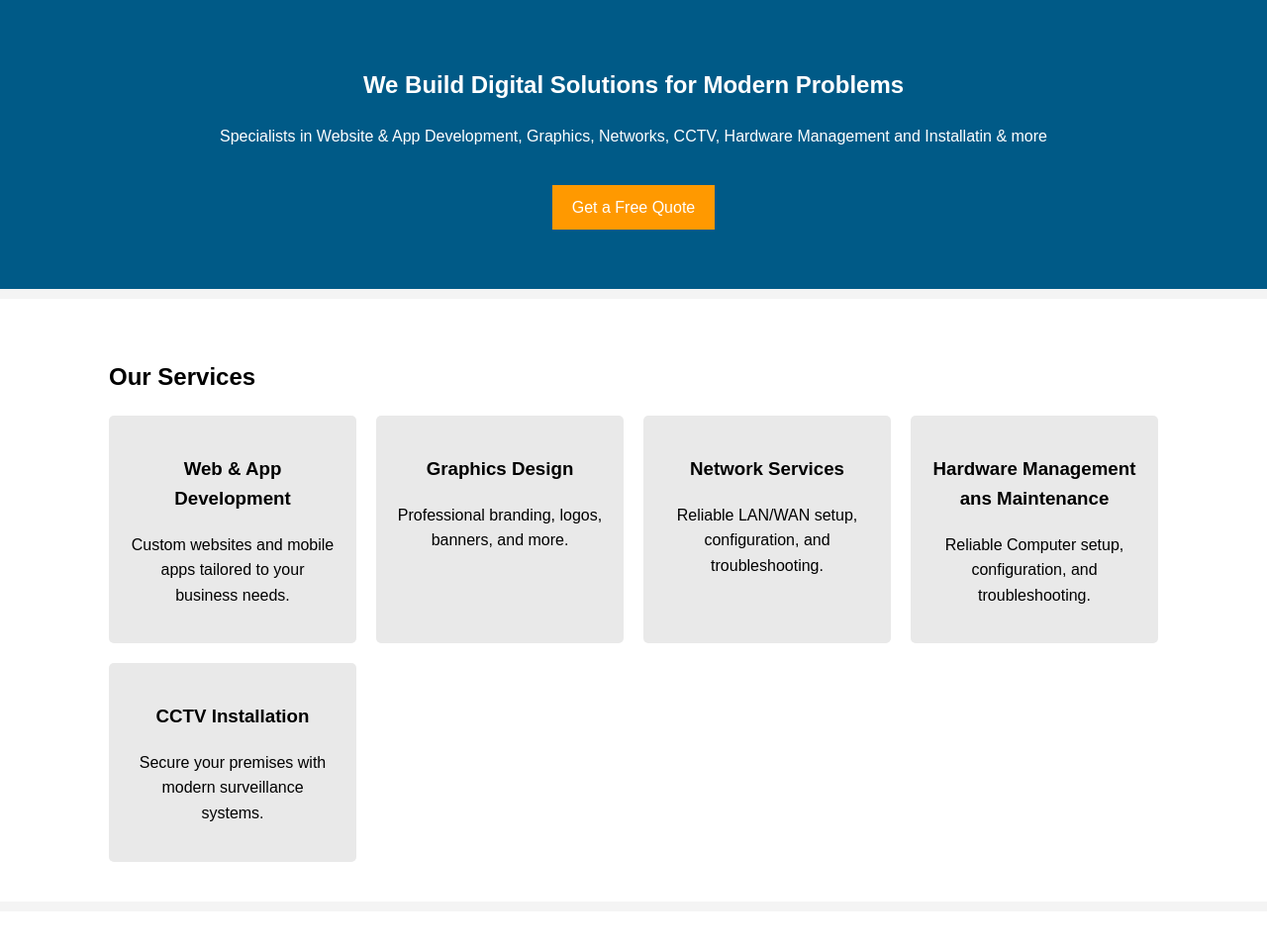
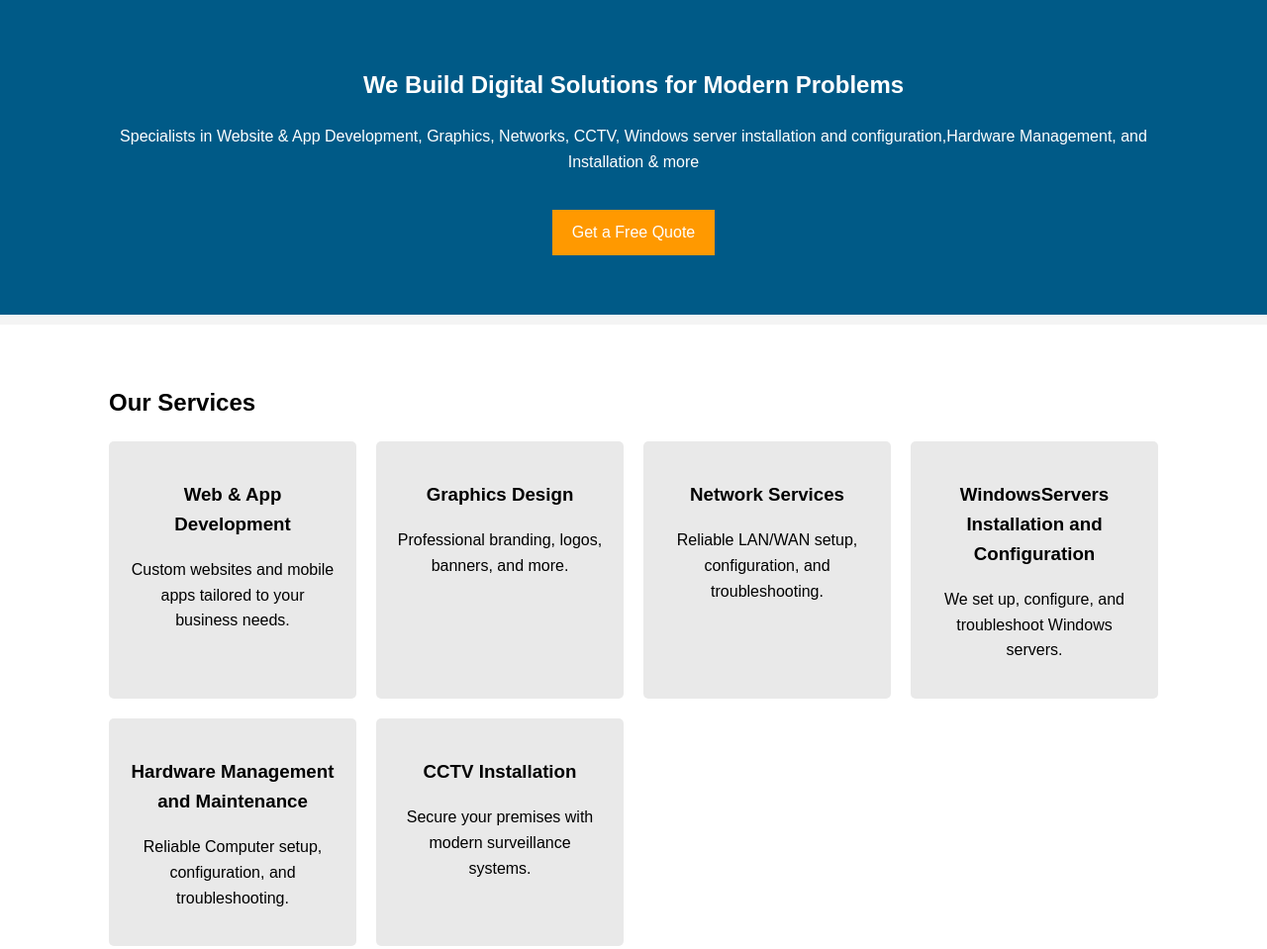
Before and after one commit to alhajisesay8765/cfadas-website, a plain HTML site: page index.html in a window 1280 px wide. Shown: the part 140-1099 px from the top of the page at 99% size. Drawn offline with Linux system fonts and the light colour scheme.

Commit message:
Update index.html

```diff
--- a/index.html
+++ b/index.html
@@ -25,7 +25,7 @@
   <section id="home" class="hero">
     <div class="container">
       <h2>We Build Digital Solutions for Modern Problems</h2>
-      <p>Specialists in Website & App Development, Graphics, Networks, CCTV, Hardware Management and Installatin & more</p>
+      <p>Specialists in Website & App Development, Graphics, Networks, CCTV, Windows server installation and configuration,Hardware Management, and Installation & more</p>
       <a href="#contact" class="btn">Get a Free Quote</a>
     </div>
   </section>
@@ -46,8 +46,13 @@
           <h3>Network Services</h3>
           <p>Reliable LAN/WAN setup, configuration, and troubleshooting.</p>
         </div>
+
         <div class="service">
-          <h3>Hardware Management ans Maintenance</h3>
+          <h3>WindowsServers Installation and Configuration</h3>
+          <p>We set up, configure, and troubleshoot Windows servers.</p>
+        </div>
+        <div class="service">
+          <h3>Hardware Management and Maintenance</h3>
           <p>Reliable Computer setup, configuration, and troubleshooting.</p>
         </div>
 
```
